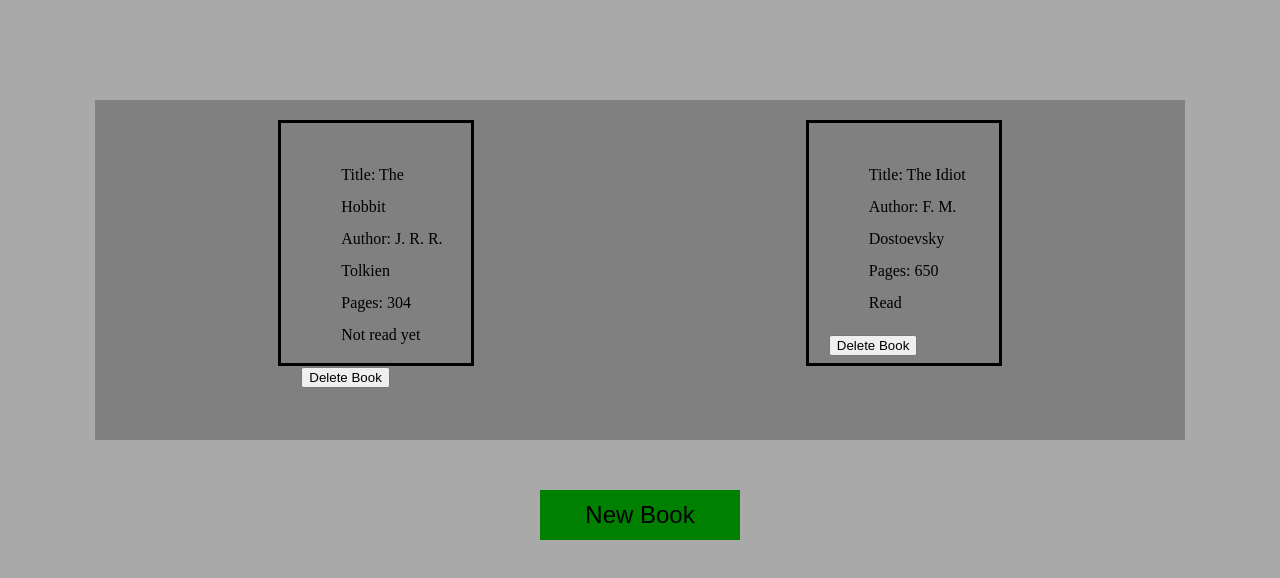
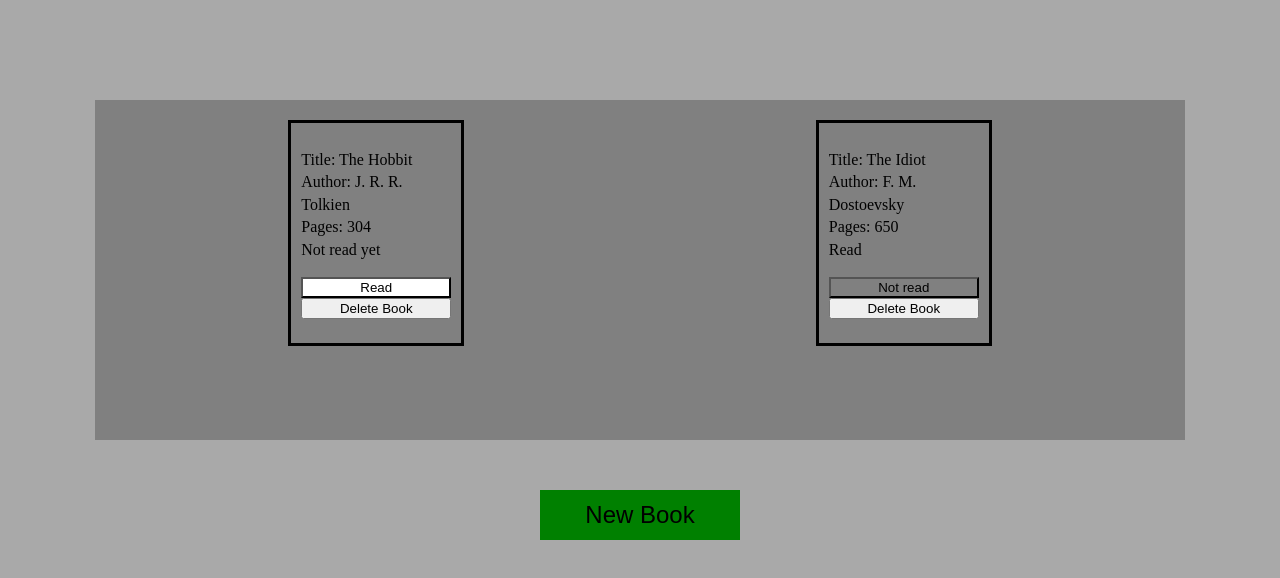
Before and after one commit to li-maksim/TOP_JS_course, a plain HTML site: page library/index.html in a window 1280 px wide. Drawn offline with Linux system fonts and the light colour scheme.

Commit message:
Fixed bug with book deletion
Fixed bug where deleting books caused issues.
Added button to toggle Read/Not read status.

```diff
--- a/library/script.js
+++ b/library/script.js
@@ -10,7 +10,14 @@ function Book(title, author, pages, read) {
             console.log(`${this.title} by ${this.author}, ${this.pages} pages, read.`);
       } else {
             console.log(`${this.title} by ${this.author}, ${this.pages} pages, not read yet.`);
-      }
+      };
+    };
+    this.toggleRead = function() {
+        if (this.read == true) {
+            this.read = false;
+        } else {
+            this.read = true;
+        };
     };
   };
 
@@ -54,15 +61,29 @@ const createCard = function(obj) {
     } else {
         readLI.textContent = 'Not read yet'
     };
+    const toggleBtn = document.createElement('button');
+    if (obj.read == true) {
+        toggleBtn.textContent = 'Not read';
+        toggleBtn.style["background-color"] = 'grey';
+    } else {
+        toggleBtn.textContent = 'Read';
+        toggleBtn.style["background-color"] = 'white';
+    }
     const delBtn = document.createElement('button');
     delBtn.textContent = 'Delete Book';
     function delBook() {
         delFromLibrary(cardItem.dataset.index);
-        cardItem.remove();
+        displayBooks();
     };
+    const toggle = function() {
+        obj.toggleRead();
+        displayBooks();
+    }
+    toggleBtn.addEventListener('click', toggle);
     delBtn.addEventListener('click', delBook);
     newUL.appendChild(readLI);
     cardItem.appendChild(newUL);
+    cardItem.appendChild(toggleBtn);
     cardItem.appendChild(delBtn);
 };
 
@@ -99,7 +120,7 @@ function addBook(evt) {
     } else {
         input3 = false;
     };
-    const newBook = new Book(inputs[0].value, inputs[1].value, inputs[2].value, input3);
+    const newBook = new Book(inputs[0].value, inputs[1].value, parseInt(inputs[2].value), input3);
     addBookToLibrary(newBook);
     displayBooks();
     form.close();
--- a/library/style.css
+++ b/library/style.css
@@ -17,14 +17,20 @@ body {
 }
 
 .card_item {
-    padding: 20px;
+    padding: 10px;
     height: 200px;
     width: 150px;
     border: solid black;
+    display: flex;
+    flex-direction: column;
+}
+
+.card_item ul {
+    padding: 0;
 }
 
 .card_item ul li {
-    line-height: 2rem;
+    line-height: 1.4rem;
     font-size: 1rem;
     list-style-type: none;
 }
```
